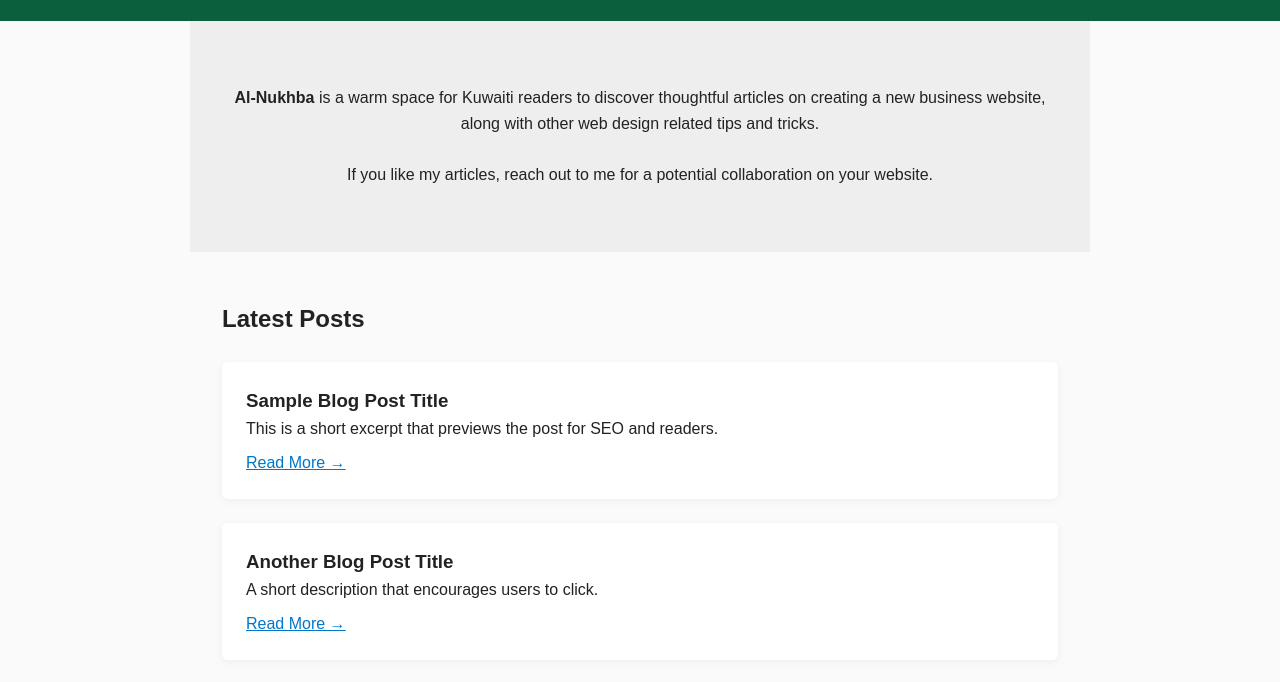
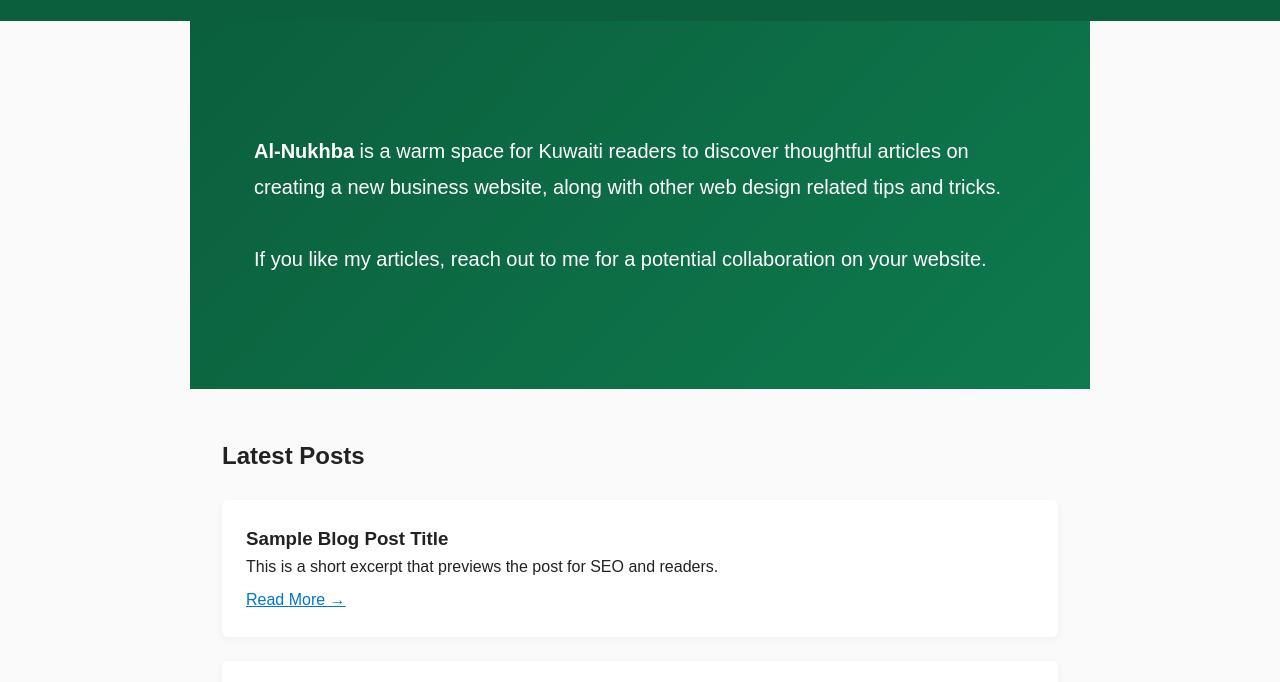
Before and after one commit to Tttt15676/Scrapi-Portfolio-Project-1, a plain HTML site: page index.html in a window 1280 px wide. Shown: the part 101-783 px from the top of the page. Drawn offline with Linux system fonts and the light colour scheme.

Commit message:
Update styles.css

```diff
--- a/styles.css
+++ b/styles.css
@@ -67,11 +67,30 @@ body {
 
 /* Hero */
 .hero {
-  padding: 4rem 2rem;
-  background: #eee;
-  text-align: center;
+  background: linear-gradient(
+    135deg,
+    #0b5f3c,
+    #0e7a4e
+  );
+  color: #ffffff;
 }
 
+.hero-container {
+  max-width: 900px;
+  margin: auto;
+  padding: 4rem 2rem;
+}
+
+.hero-text {
+  font-size: 1.25rem;
+  line-height: 1.8;
+  font-weight: 400;
+}
+
+/* Emphasis */
+.hero-text strong {
+  font-weight: 600;
+}
 /* Sections */
 section {
   padding: 3rem 2rem;
```
